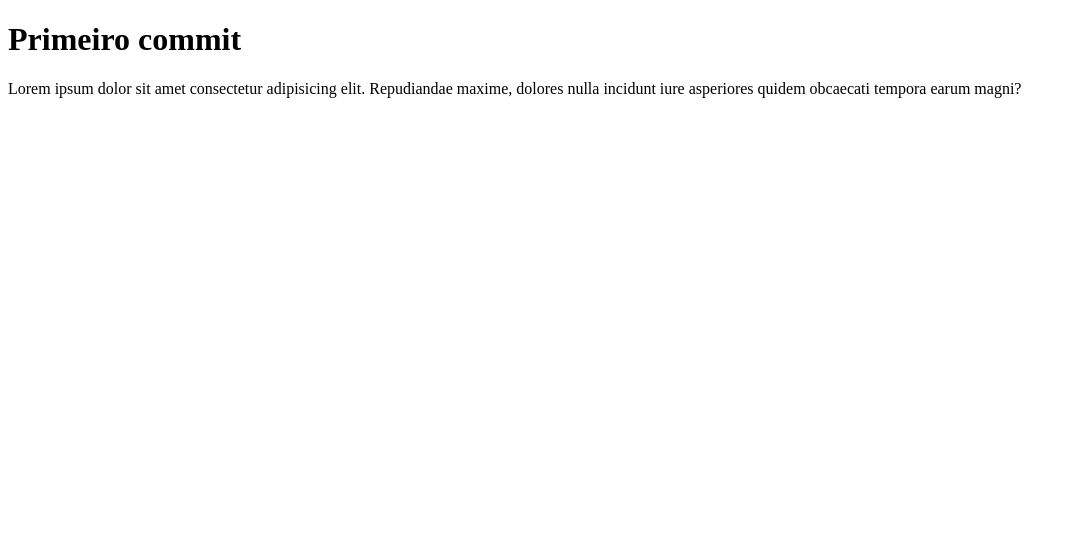
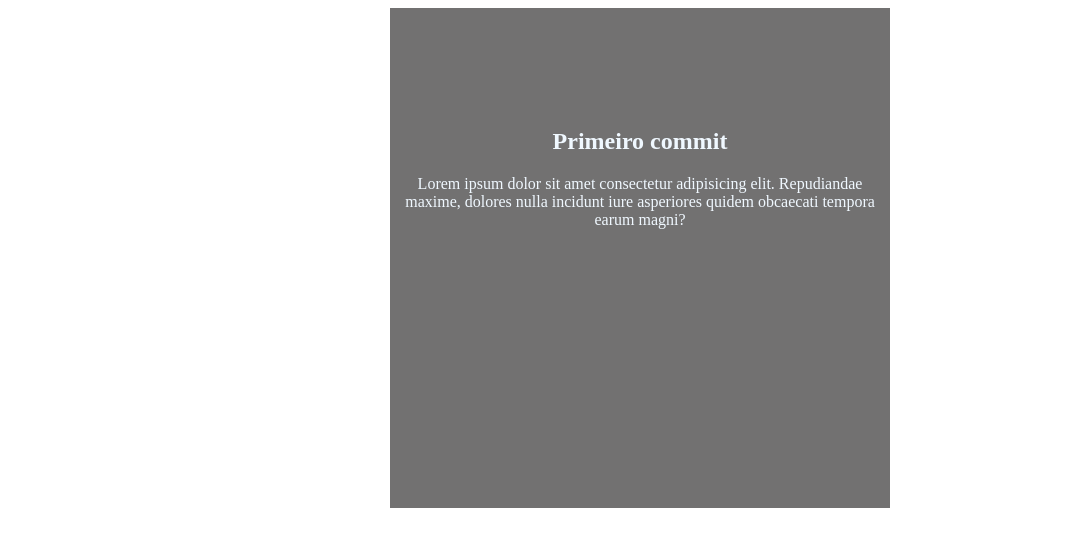
Before and after one commit to FernandoBeck/projetop, a plain HTML site: page index.html in a window 1280 px wide. Shown: the whole page, without its empty margins (0-1076 px from the left). Drawn offline with Linux system fonts and the light colour scheme.

Commit message:
Criação do main e estilização

```diff
--- a/index.html
+++ b/index.html
@@ -4,9 +4,15 @@
     <meta charset="UTF-8">
     <meta name="viewport" content="width=device-width, initial-scale=1.0">
     <title>Document</title>
+    <link rel="stylesheet" href="./style.css">
 </head>
 <body>
-    <h1>Primeiro commit</h1>
-    <p>Lorem ipsum dolor sit amet consectetur adipisicing elit. Repudiandae maxime, dolores nulla incidunt iure asperiores quidem obcaecati tempora earum magni?</p>
-</body>
+    <main>
+        <section>
+            <h1>Primeiro commit</h1>
+            <p>Lorem ipsum dolor sit amet consectetur adipisicing elit. Repudiandae maxime, dolores nulla incidunt iure asperiores quidem obcaecati tempora earum magni?</p>
+        </body>
+        </section>
+    </main>
+
 </html>
--- /dev/null
+++ b/style.css
@@ -0,0 +1,11 @@
+main{
+width: 500px;
+background-color: rgb(114, 113, 113);
+margin-left: auto;
+margin-right: auto;
+height: 500px;
+color: aliceblue;
+text-align: center;
+padding-top: 100px   ;
+box-sizing: border-box;
+}
```
